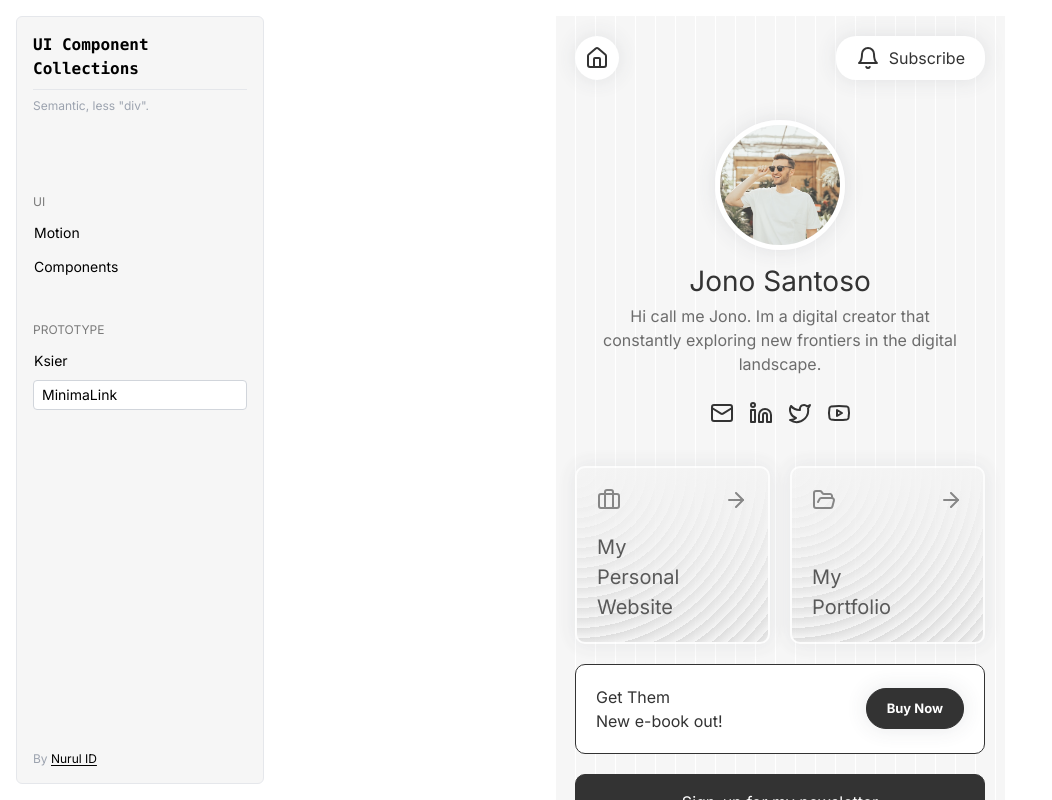
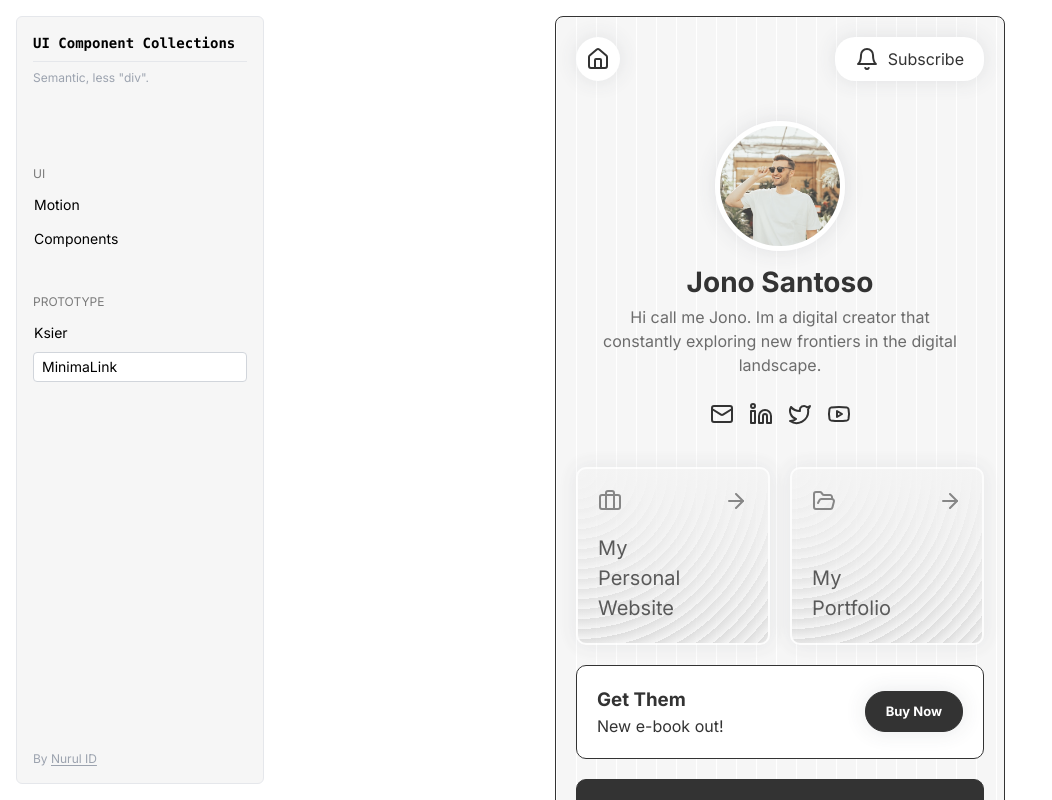
Before and after one commit to nurulid/ui-component-collections, a Next.js app: page /prototype/minimalink in a window 1280 px wide. Shown: the top 800 px of the page, without its empty margins (0-1052 px from the left). Built offline with nearby package versions, Linux system fonts and the light colour scheme.

Commit message:
tweaks minimalink default styles

```diff
--- a/src/app/prototype/minimalink/page.tsx
+++ b/src/app/prototype/minimalink/page.tsx
@@ -5,15 +5,15 @@ import { ArrowRight, Bell, Briefcase, FolderOpen, Home, Linkedin, Mail, Twitter,
 export default function page() {
   return (
     <>
-      <div className="pattern-lines">
+      <div className="minimalink pattern-lines rounded-lg border-[.5px] border-black">
         <div className="container">
           {/* <!-- Header --> */}
           <header>
             <nav>
-              <a href="#" className="btn btn-round">
+              <a href="#" className="btn2 btn-round">
                 <Home />
               </a>
-              <a href="#" className="btn btn-icon">
+              <a href="#" className="btn2 btn-icon">
                 <Bell />
                 Subscribe
               </a>
@@ -85,7 +85,7 @@ export default function page() {
                       <h3>Get Them</h3>
                       <p>New e-book out!</p>
                     </div>
-                    <a href="#" className="btn btn-sm btn-black">
+                    <a href="#" className="btn2 btn-sm btn-black">
                       Buy Now
                     </a>
                   </div>
--- a/src/styles/minimalink.css
+++ b/src/styles/minimalink.css
@@ -31,7 +31,7 @@
   box-sizing: border-box;
 }
 
-html,
+/* html,
 body {
   height: 100%;
 }
@@ -47,19 +47,19 @@ p {
 img {
   display: inline-block;
   max-width: 100%;
-}
+} */
 /* END OF: RESET */
 
-body {
+/* body {
   background: var(--PRIMARY-COLOR);
   font-size: 16px;
   font-family: "Lucida Sans", "Lucida Sans Regular", "Lucida Grande",
     "Lucida Sans Unicode", Geneva, Verdana, sans-serif;
   line-height: 1.5;
   margin: 0;
-}
+} */
 
-.container {
+.minimalink .container {
   max-width: 450px;
   min-height: 100vh;
   margin: 0 auto;
@@ -67,35 +67,48 @@ body {
   padding: var(--PADD-XL);
 }
 
-.content {
+.minimalink .content {
   margin-bottom: 50px;
 }
 
 /* BASE ELEMENT */
-a {
+/* a {
   text-decoration: none;
   color: var(--COLOR-BASE);
   transition: var(--TRANSITION-BASE);
-}
+} */
 
 /* icon */
-svg{
+.minimalink svg{
   font-size: 16px; /* icon size in px */
 }
 /* END OF: BASE ELEMENT */
 
 /* COMPONENTS */
-.underline {
-  text-decoration: underline;
+.minimalink h1,
+.minimalink h2,
+.minimalink h3 {
+  font-weight: bold;
+}
+
+.minimalink h3 {
+  font-size: 1.17em;
+}
+
+.minimalink a {
+  text-decoration: none;
+  transition: var(--TRANSITION-BASE);
 }
 
 /* pattern for body */
-.pattern-lines {
+.minimalink {
   max-width: 450px;
   margin: 0 auto;
   opacity: 0.8;
   background-size: 20px 20px;
   background-image:  repeating-linear-gradient(to right, var(--COLOR-SECONDARY), var(--COLOR-SECONDARY) 1px, var(--COLOR-BASE--LIGHT) 1px, var(--COLOR-BASE--LIGHT));
+  font-size: 16px;
+  line-height: 1.5;
 }
 
 /* pattern for link-card */
@@ -213,7 +226,7 @@ svg{
 /* END OF: COMPONENTS */
 
 /* BUTTONS */
-.btn {
+.btn2 {
   background: var(--COLOR-SECONDARY);
   padding: var(--PADD-BASE) var(--PADD-XL);
   border-radius: var(--ROUNDED-MD);
@@ -221,7 +234,7 @@ svg{
   font-size: 16px;
 }
 
-.btn:hover {
+.btn2:hover {
   box-shadow: none;
   transform: scale(1.05);
 }
@@ -248,18 +261,18 @@ svg{
   margin-right: 5px;
 }
 
-.btn.btn-sm {
+.btn2.btn-sm {
   font-size: 13px;
   font-weight: bold;
 }
 
-.btn.btn-black {
+.btn2.btn-black {
   background-color: var(--COLOR-BASE);
   color: var(--COLOR-SECONDARY);
   border: 1px solid var(--COLOR-BASE);
 }
 
-.btn.btn-black:hover {
+.btn2.btn-black:hover {
   background-color: var(--COLOR-SECONDARY);
   color: var(--COLOR-BASE);
   transform: scale(1.05);
```
